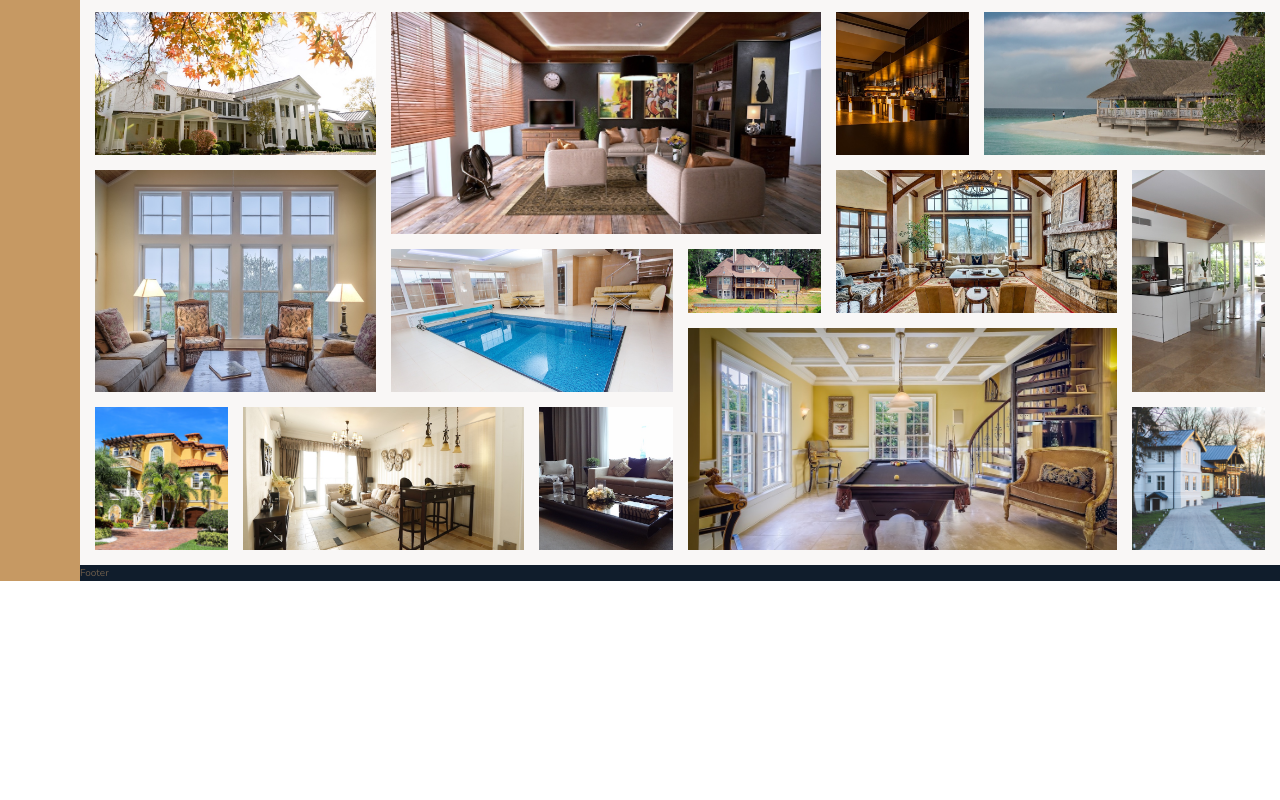
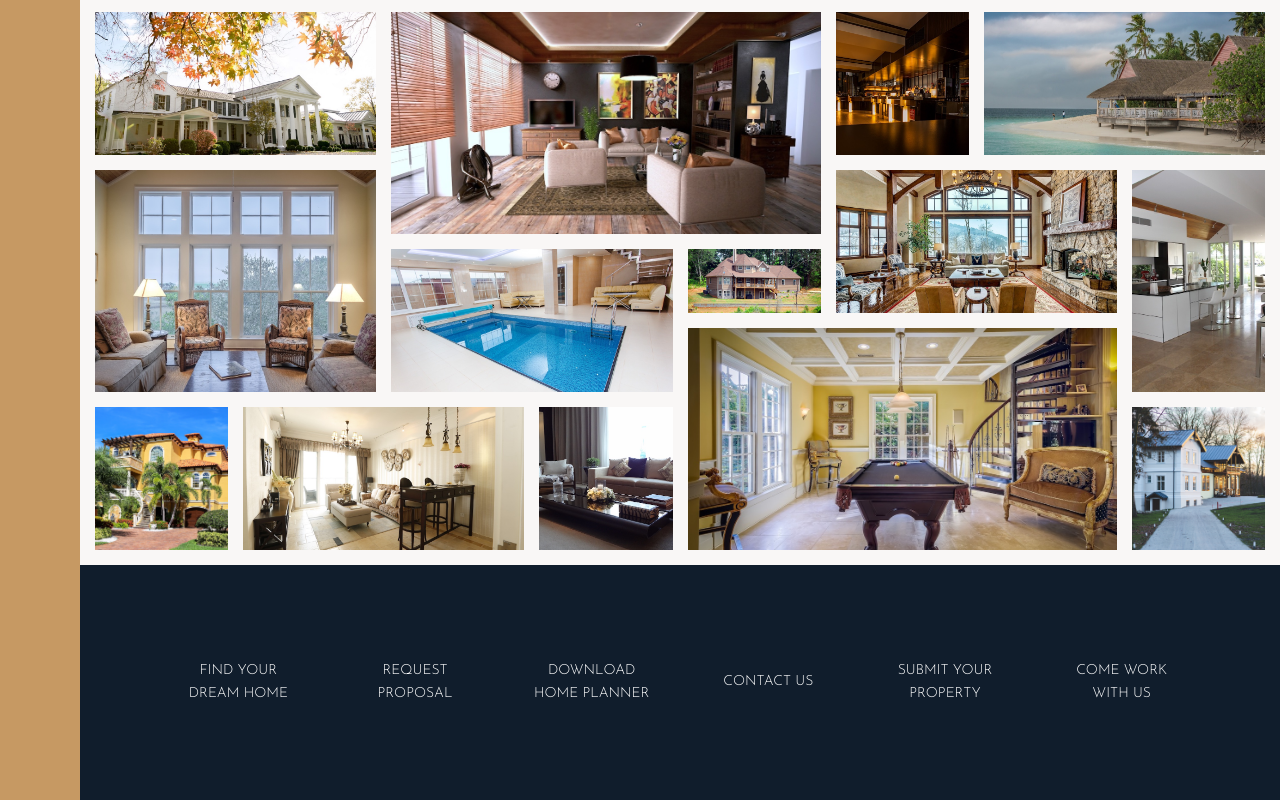
Before and after one commit to axseinga/Nexter, a website: page index.html in a window 1280 px wide. Shown: the part 3085-3885 px from the top of the page. Before the commit the page ends 3666 px from the top, so only its background shows below. Drawn offline with nearby package versions, Linux system fonts and the light colour scheme.

Commit message:
build footer

```diff
--- a/index.html
+++ b/index.html
@@ -341,7 +341,14 @@
         </section>
 
         <footer class="footer">
-            Footer
+            <ul class="nav">
+                <li class="nav__item"><a href="#" class="nav__link">Find your dream home</a></li>
+                <li class="nav__item"><a href="#" class="nav__link">Request proposal</a></li>
+                <li class="nav__item"><a href="#" class="nav__link">Download home planner</a></li>
+                <li class="nav__item"><a href="#" class="nav__link">Contact us</a></li>
+                <li class="nav__item"><a href="#" class="nav__link">Submit your property</a></li>
+                <li class="nav__item"><a href="#" class="nav__link">Come work with us</a></li>
+            </ul>
         </footer>
 
     </body>
--- a/sass/_footer.scss
+++ b/sass/_footer.scss
@@ -1,4 +1,34 @@
 .footer {
     background-color: $color-secondary;
     grid-column: full-start / full-end;
+
+    padding: 8rem;
 }
+
+.nav {
+    list-style: none;
+
+    display: grid;
+    grid-template-columns: repeat(auto-fit, minmax(15rem, 1fr));
+    gap: 2rem;
+    align-items: center;
+
+    &__link:link,
+    &__link:visited {
+        font-size: 1.4rem;
+        color: #fff;
+        text-decoration: none;
+        font-family: $font-display;
+        text-transform: uppercase;
+        text-align: center;
+        padding: 1.5rem;
+        display: block;
+        transition: all .2s;
+    }
+
+    &__link:hover,
+    &__link:active {
+        background-color: rgba($color: #fff, $alpha: .05);
+        transform: translateY(-3px);
+    }
+}
```
Also changed, not shown: css/style.css.
